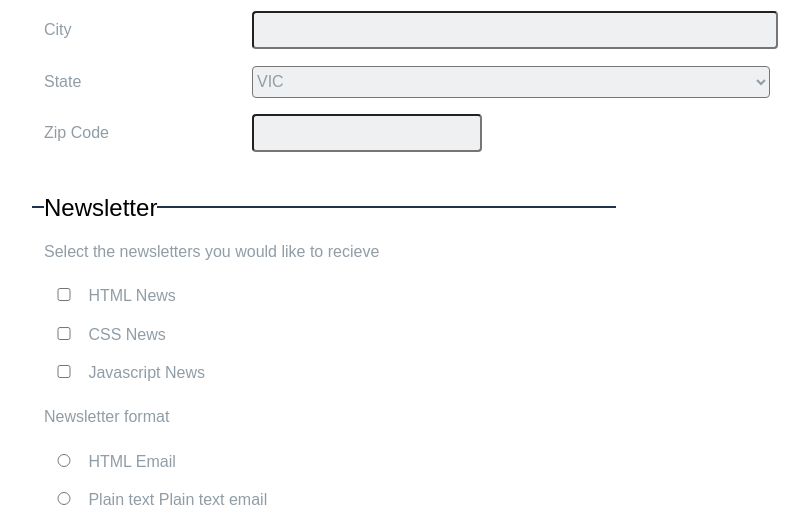
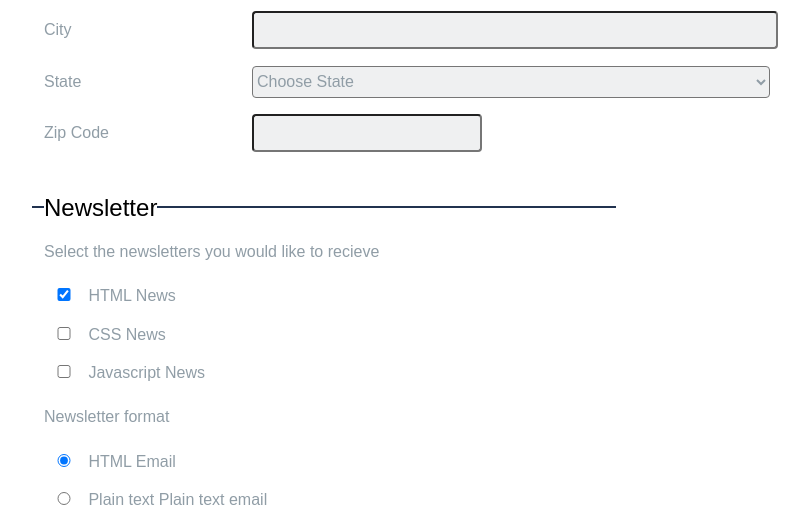
Before and after one commit to jarodguthrie/online_registration_v4_2, a plain HTML site: page index.html in a window 1280 px wide. Shown: the part 602-1119 px from the top of the page, without its empty margins (226-1035 px from the left). Drawn offline with Linux system fonts and the light colour scheme; a web font is replaced by a local one.

Commit message:
Add files via upload

```diff
--- a/index.html
+++ b/index.html
@@ -43,7 +43,8 @@
         <input type="text" id="city" name="user_city"><br>
 
         <label for="state"> State </label>
-        <select name="state" id="state">
+        <select name="state" id="state" placholder='Choose State'>
+          <option value="" disabled selected>Choose State</option>
           <option value="VIC"> VIC</option>
           <option value="NSW"> NSW</option>
           <option value="QLD"> QLD</option>
@@ -63,7 +64,7 @@
         <legend class="newsletter"> Newsletter </legend>
 
           <p>Select the newsletters you would like to recieve</p> <br>
-            <input type="checkbox" id="html_news" name="newsletter" value="html_news">
+            <input type="checkbox" id="html_news" name="newsletter" value="html_news" checked>
             <label for="html_news">HTML News </label> <br>
             <input type="checkbox" id="css_news" name="newsletter" value="css_news">
             <label for="css_news">CSS News </label> <br>
@@ -71,7 +72,7 @@
             <label for="javascript_news">Javascript News </label> <br>
 
           <p> Newsletter format </p> <br>
-            <input type="radio" id="html_email" name="newsletter_format" value="html">
+            <input type="radio" id="html_email" name="newsletter_format" value="html" checked>
             <label for="html_email">HTML Email</label><br>
             <input type="radio" id="plain_text_email" name="newsletter_format" value="text"> Plain text
             <label for="plain_text_email"> Plain text email </label> <br>
```
